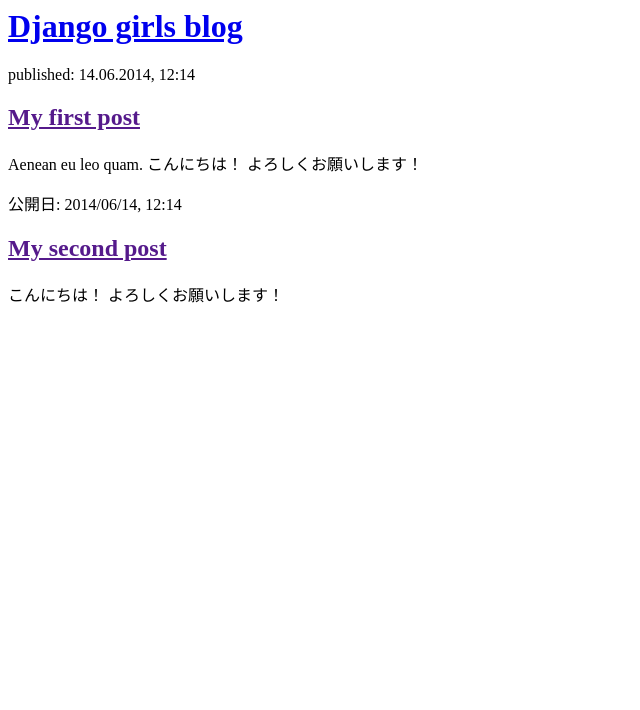
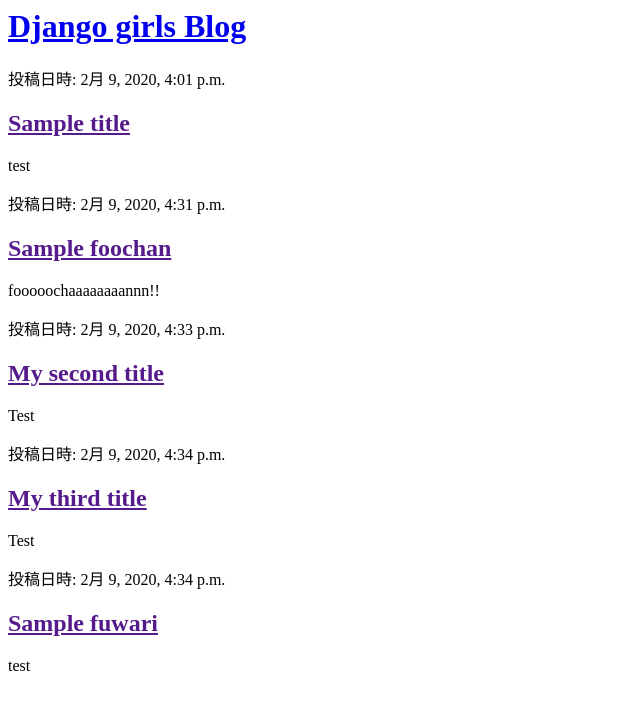
Before and after one commit to Gonbee-audio/my-first-blog2, a Django app: page / in a window 1280 px wide. Shown: the top 710 px of the page, without its empty margins (0-640 px from the left). Run offline with Django 3.2, Linux system fonts and the light colour scheme; data comes from the database, SQL or seed files in the repository; both versions use the stored data as it was after the commit.

Commit message:
Modfied templates to display posts from datebase

```diff
--- a/blog/templates/blog/post_list.html
+++ b/blog/templates/blog/post_list.html
@@ -3,17 +3,15 @@
     <title>Django girls blog</title>
   </head>
   <body>
-    <div><h1><a href="/">Django girls blog</a></h1></div>
     <div>
-      <p>published: 14.06.2014, 12:14</p>
-      <h2><a href="">My first post</a></h2>
-      <p>Aenean eu leo quam. こんにちは！ よろしくお願いします！</p>
+      <h1><a href="/">Django girls Blog</a></h1>
     </div>
-
-    <p>
-      <p>公開日: 2014/06/14, 12:14</p>
-      <h2><a href="">My second post</a></h2>
-      <p>こんにちは！ よろしくお願いします！</p>
-    </p>
+    {% for post in posts %}
+    <div>
+      <p>投稿日時: {{post.published_date}}</p>
+      <h2><a href="">{{ post.title }}</a></h2>
+      <p>{{ post.text|linebreaksbr}}</p>
+    </div>
+    {% endfor %}
   </body>
 </html>
--- a/blog/views.py
+++ b/blog/views.py
@@ -1,6 +1,10 @@
 from django.shortcuts import render
+from django.utils import timezone
+from .models import Post
 
 
 def post_list(request):
-    return render(request, 'blog/post_list.html', {})
+    posts = Post.objects.filter(
+        published_date__lte=timezone.now()).order_by('published_date')
+    return render(request, 'blog/post_list.html', {'posts': posts})
 # Create your views here.
```
Also changed, not shown: db.sqlite3.
